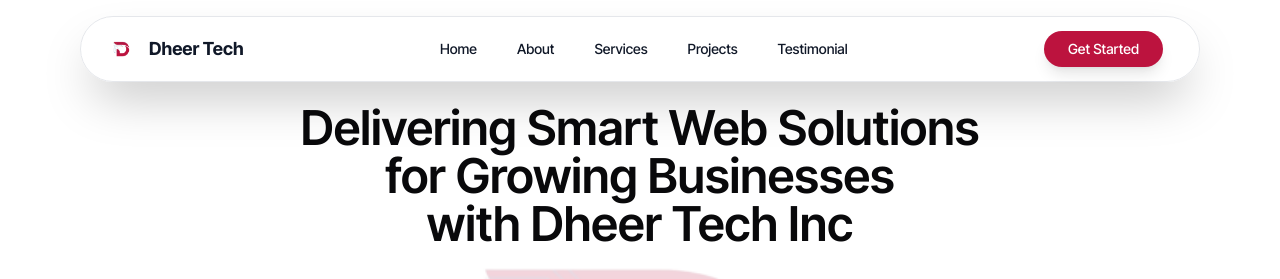
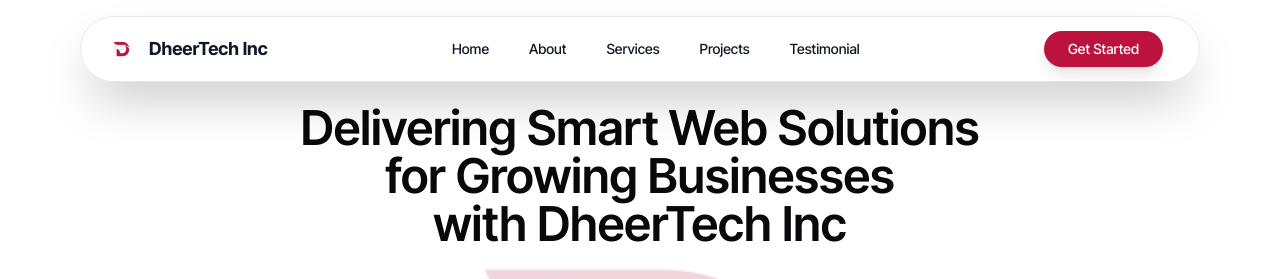
Before and after one commit to Neha220803/dheer-tech-website-new, a Next.js app: page / in a window 1280 px wide. Shown: the top 279 px of the page. Built offline with nearby package versions, Linux system fonts and the light colour scheme.

Commit message:
dheertech spelling changes

```diff
--- a/src/app/layout.js
+++ b/src/app/layout.js
@@ -19,9 +19,9 @@
 });
 
 export const metadata = {
-  title: "Dheer Tech Inc",
+  title: "DheerTech Inc",
   description:
-    "Dheer Tech Inc is a leading Software Development company specializing in creating secure, scalable, and smart web-based solutions for businesses of all sizes.",
+    "DheerTech Inc is a leading Software Development company specializing in creating secure, scalable, and smart web-based solutions for businesses of all sizes.",
   icons: {
     icon: "/assets/images/logo/logo-circle.png",
   },
--- a/src/components/footer/index.js
+++ b/src/components/footer/index.js
@@ -33,7 +33,7 @@
               </div>
               <div className="flex flex-col md:flex-row text-white justify-between md:items-end">
                 <h1 className="text-[10vw] leading-[0.8] mt-10">
-                  Dheer Tech Inc
+                  DheerTech Inc
                 </h1>
                 <p>©DheerTech, All rights reserved</p>
               </div>
--- a/src/components/home/hero/index.js
+++ b/src/components/home/hero/index.js
@@ -17,7 +17,7 @@
         <h1 className="md:text-5xl text-3xl home-hero-heading text-center font-semibold">
           Delivering Smart Web Solutions{" "}
           <span className="hidden md:block ">for Growing Businesses</span>
-          with Dheer Tech Inc
+          with DheerTech Inc
         </h1>
       </div>
       <div className="grid grid-cols-12 gap-4  w-full">
--- a/src/components/nav/index.js
+++ b/src/components/nav/index.js
@@ -56,14 +56,14 @@
               <div className="w-8 h-8 bg-white rounded-full flex items-center justify-center">
                 <Image
                   src="/assets/images/logo/logo.jpeg"
-                  alt="Dheer Tech Inc"
+                  alt="DheerTech Inc"
                   width={24}
                   height={24}
                   className="rounded-full"
                 />
               </div>
               <span className="font-bold text-lg transition-color text-gray-900">
-                Dheer Tech
+                DheerTech Inc
               </span>
             </div>
 
```
